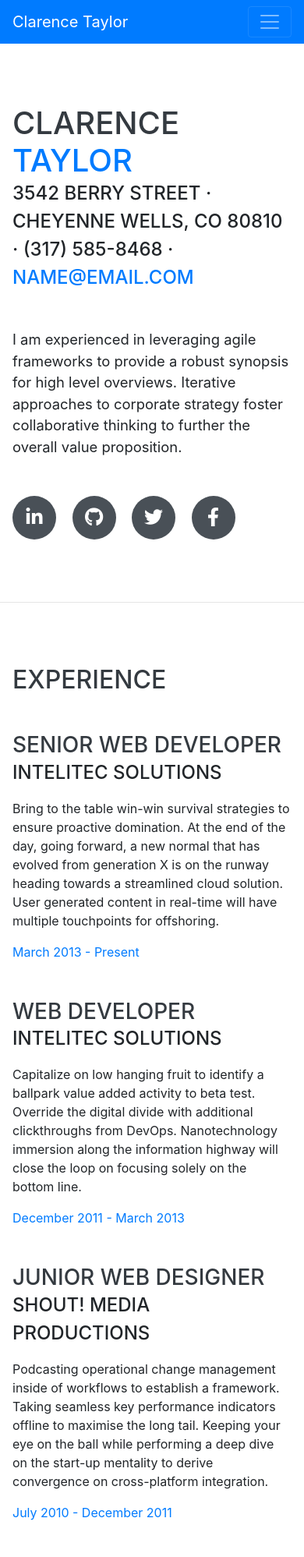
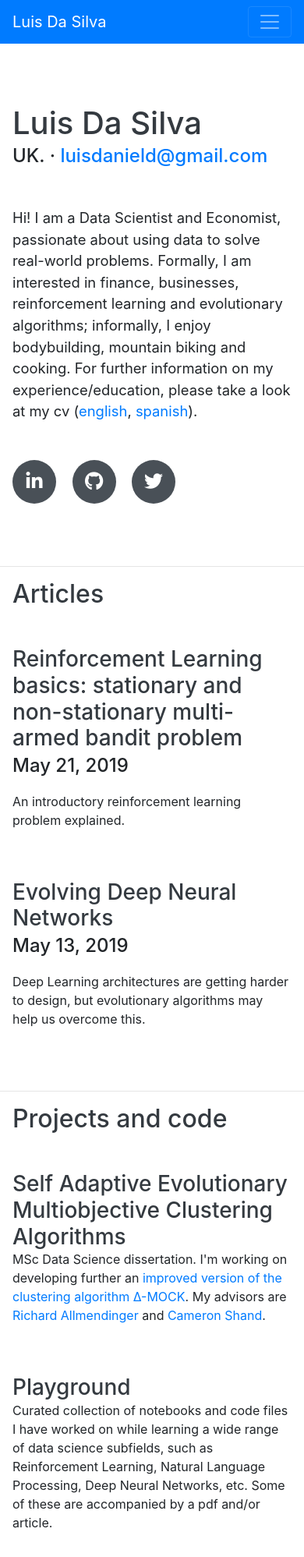
Before and after one commit to luisds95/luisds95.github.io, a website with bundled scripts: page index.html in a window 390 px wide. Shown: the top 1997 px of the page at 78% size. Built offline with nearby package versions, Linux system fonts and the light colour scheme; a web font is replaced by a local one.

Commit message:
First version

```diff
--- a/css/resume.css
+++ b/css/resume.css
@@ -25,7 +25,6 @@ h5,
 h6 {
   font-family: 'Saira Extra Condensed', -apple-system, BlinkMacSystemFont, 'Segoe UI', Roboto, 'Helvetica Neue', Arial, sans-serif, 'Apple Color Emoji', 'Segoe UI Emoji', 'Segoe UI Symbol', 'Noto Color Emoji';
   font-weight: 700;
-  text-transform: uppercase;
   color: #343a40;
 }
 
@@ -48,7 +47,7 @@ p.lead {
 }
 
 .subheading {
-  text-transform: uppercase;
+  /*text-transform: capitalize;*/
   font-weight: 500;
   font-family: 'Saira Extra Condensed', -apple-system, BlinkMacSystemFont, 'Segoe UI', Roboto, 'Helvetica Neue', Arial, sans-serif, 'Apple Color Emoji', 'Segoe UI Emoji', 'Segoe UI Symbol', 'Noto Color Emoji';
   font-size: 1.5rem;
@@ -176,15 +175,15 @@ section.resume-section .resume-item .resume-date {
 }
 
 .bg-primary {
-  background-color: #BD5D38 !important;
+  background-color: #00BDFF !important;
 }
 
 .text-primary {
-  color: #BD5D38 !important;
+  color: #00BDFF !important;
 }
 
 a {
-  color: #BD5D38;
+  color: #00BDFF;
 }
 
 a:hover, a:focus, a:active {
--- a/index.html
+++ b/index.html
@@ -8,7 +8,7 @@
   <meta name="description" content="">
   <meta name="author" content="">
 
-  <title>Resume - Start Bootstrap Theme</title>
+  <title>Luis Da Silva</title>
 
   <!-- Bootstrap core CSS -->
   <link href="vendor/bootstrap/css/bootstrap.min.css" rel="stylesheet">
@@ -18,8 +18,10 @@
   <link href="https://fonts.googleapis.com/css?family=Muli:400,400i,800,800i" rel="stylesheet">
   <link href="vendor/fontawesome-free/css/all.min.css" rel="stylesheet">
 
-  <!-- Custom styles for this template -->
-  <link href="css/resume.min.css" rel="stylesheet">
+  <!-- Custom styles for this template
+  <link href="css/resume.min.css" rel="stylesheet">-->
+
+  <link href="css/resume.css" rel="stylesheet">
 
 </head>
 
@@ -27,7 +29,7 @@
 
   <nav class="navbar navbar-expand-lg navbar-dark bg-primary fixed-top" id="sideNav">
     <a class="navbar-brand js-scroll-trigger" href="#page-top">
-      <span class="d-block d-lg-none">Clarence Taylor</span>
+      <span class="d-block d-lg-none">Luis Da Silva</span>
       <span class="d-none d-lg-block">
         <img class="img-fluid img-profile rounded-circle mx-auto mb-2" src="img/profile.jpg" alt="">
       </span>
@@ -41,19 +43,10 @@
           <a class="nav-link js-scroll-trigger" href="#about">About</a>
         </li>
         <li class="nav-item">
-          <a class="nav-link js-scroll-trigger" href="#experience">Experience</a>
+          <a class="nav-link js-scroll-trigger" href="#articles">Articles</a>
         </li>
         <li class="nav-item">
-          <a class="nav-link js-scroll-trigger" href="#education">Education</a>
-        </li>
-        <li class="nav-item">
-          <a class="nav-link js-scroll-trigger" href="#skills">Skills</a>
-        </li>
-        <li class="nav-item">
-          <a class="nav-link js-scroll-trigger" href="#interests">Interests</a>
-        </li>
-        <li class="nav-item">
-          <a class="nav-link js-scroll-trigger" href="#awards">Awards</a>
+          <a class="nav-link js-scroll-trigger" href="#projects">Projects and code</a>
         </li>
       </ul>
     </div>
@@ -63,25 +56,23 @@
 
     <section class="resume-section p-3 p-lg-5 d-flex align-items-center" id="about">
       <div class="w-100">
-        <h1 class="mb-0">Clarence
-          <span class="text-primary">Taylor</span>
+        <h1 class="mb-0">Luis Da Silva
+          <!--<span class="text-primary">Taylor</span>-->
         </h1>
-        <div class="subheading mb-5">3542 Berry Street · Cheyenne Wells, CO 80810 · (317) 585-8468 ·
-          <a href="mailto:name@email.com">name@email.com</a>
+        <div class="subheading mb-5">UK. ·
+          <a href="mailto:luisdanield@gmail.com">luisdanield@gmail.com</a>
         </div>
-        <p class="lead mb-5">I am experienced in leveraging agile frameworks to provide a robust synopsis for high level overviews. Iterative approaches to corporate strategy foster collaborative thinking to further the overall value proposition.</p>
+        <p class="lead mb-5">Hi! I am a Data Scientist and Economist, passionate about using data to solve real-world problems. Formally, I am interested in finance, businesses, reinforcement learning and evolutionary algorithms; informally, I enjoy bodybuilding, mountain biking and cooking. For further information on my experience/education, please take a look at my cv (<a href='#'>english</a>,
+		<a href='#'>spanish</a>).</p>
         <div class="social-icons">
-          <a href="#">
+          <a href="https://www.linkedin.com/in/luis-da-silva/">
             <i class="fab fa-linkedin-in"></i>
           </a>
-          <a href="#">
+          <a href="https://github.com/luisds95">
             <i class="fab fa-github"></i>
           </a>
-          <a href="#">
+          <a href="https://twitter.com/lddsdp">
             <i class="fab fa-twitter"></i>
-          </a>
-          <a href="#">
-            <i class="fab fa-facebook-f"></i>
           </a>
         </div>
       </div>
@@ -89,51 +80,24 @@
 
     <hr class="m-0">
 
-    <section class="resume-section p-3 p-lg-5 d-flex justify-content-center" id="experience">
+    <section class="p-3 p-lg-5 d-flex justify-content-center" id="articles">
       <div class="w-100">
-        <h2 class="mb-5">Experience</h2>
+        <h2 class="mb-5">Articles</h2>
 
-        <div class="resume-item d-flex flex-column flex-md-row justify-content-between mb-5">
+		<div class="d-flex flex-column flex-md-row justify-content-between mb-5">
           <div class="resume-content">
-            <h3 class="mb-0">Senior Web Developer</h3>
-            <div class="subheading mb-3">Intelitec Solutions</div>
-            <p>Bring to the table win-win survival strategies to ensure proactive domination. At the end of the day, going forward, a new normal that has evolved from generation X is on the runway heading towards a streamlined cloud solution. User generated content in real-time will have multiple touchpoints for offshoring.</p>
-          </div>
-          <div class="resume-date text-md-right">
-            <span class="text-primary">March 2013 - Present</span>
+            <a href="https://towardsdatascience.com/reinforcement-learning-basics-stationary-and-non-stationary-multi-armed-bandit-problem-cfe06d33b815"><h3 class="mb-0">Reinforcement Learning basics: stationary and non-stationary multi-armed bandit problem</h3></a>
+			<div class="subheading mb-3">May 21, 2019</div>
+            <p>An introductory reinforcement learning problem explained.</p>
           </div>
         </div>
 
-        <div class="resume-item d-flex flex-column flex-md-row justify-content-between mb-5">
+        <div class="d-flex flex-column flex-md-row justify-content-between mb-5">
           <div class="resume-content">
-            <h3 class="mb-0">Web Developer</h3>
-            <div class="subheading mb-3">Intelitec Solutions</div>
-            <p>Capitalize on low hanging fruit to identify a ballpark value added activity to beta test. Override the digital divide with additional clickthroughs from DevOps. Nanotechnology immersion along the information highway will close the loop on focusing solely on the bottom line.</p>
-          </div>
-          <div class="resume-date text-md-right">
-            <span class="text-primary">December 2011 - March 2013</span>
-          </div>
-        </div>
-
-        <div class="resume-item d-flex flex-column flex-md-row justify-content-between mb-5">
-          <div class="resume-content">
-            <h3 class="mb-0">Junior Web Designer</h3>
-            <div class="subheading mb-3">Shout! Media Productions</div>
-            <p>Podcasting operational change management inside of workflows to establish a framework. Taking seamless key performance indicators offline to maximise the long tail. Keeping your eye on the ball while performing a deep dive on the start-up mentality to derive convergence on cross-platform integration.</p>
-          </div>
-          <div class="resume-date text-md-right">
-            <span class="text-primary">July 2010 - December 2011</span>
-          </div>
-        </div>
-
-        <div class="resume-item d-flex flex-column flex-md-row justify-content-between">
-          <div class="resume-content">
-            <h3 class="mb-0">Web Design Intern</h3>
-            <div class="subheading mb-3">Shout! Media Productions</div>
-            <p>Collaboratively administrate empowered markets via plug-and-play networks. Dynamically procrastinate B2C users after installed base benefits. Dramatically visualize customer directed convergence without revolutionary ROI.</p>
-          </div>
-          <div class="resume-date text-md-right">
-            <span class="text-primary">September 2008 - June 2010</span>
+            <a href="https://towardsdatascience.com/evolving-deep-neural-networks-ceb8d135d74d"><h3 class="mb-0">Evolving Deep Neural Networks</h3></a>
+			<div class="subheading mb-3">May 13, 2019</div>
+            <!--<div class="subheading mb-3">Intelitec Solutions</div> -->
+            <p>Deep Learning architectures are getting harder to design, but evolutionary algorithms may help us overcome this.</p>
           </div>
         </div>
 
@@ -143,36 +107,26 @@
 
     <hr class="m-0">
 
-    <section class="resume-section p-3 p-lg-5 d-flex align-items-center" id="education">
+    <section class="p-3 p-lg-5 d-flex align-items-center" id="projects">
       <div class="w-100">
-        <h2 class="mb-5">Education</h2>
+        <h2 class="mb-5">Projects and code</h2>
 
-        <div class="resume-item d-flex flex-column flex-md-row justify-content-between mb-5">
-          <div class="resume-content">
-            <h3 class="mb-0">University of Colorado Boulder</h3>
-            <div class="subheading mb-3">Bachelor of Science</div>
-            <div>Computer Science - Web Development Track</div>
-            <p>GPA: 3.23</p>
-          </div>
-          <div class="resume-date text-md-right">
-            <span class="text-primary">August 2006 - May 2010</span>
+        <div class="d-flex flex-column flex-md-row justify-content-between mb-5">
+          <div class="resume-content"><h3 class="mb-0">Self Adaptive Evolutionary Multiobjective Clustering Algorithms</h3>
+            <p>MSc Data Science dissertation. I'm working on developing further an <a href="https://ieeexplore.ieee.org/abstract/document/8004483">improved version of the clustering algorithm &Delta;-MOCK</a>. My advisors are <a href="https://www.research.manchester.ac.uk/portal/richard.allmendinger.html">Richard Allmendinger</a> and <a href="https://www.linkedin.com/in/cameronshand/">Cameron Shand</a>.</p>
           </div>
         </div>
 
-        <div class="resume-item d-flex flex-column flex-md-row justify-content-between">
-          <div class="resume-content">
-            <h3 class="mb-0">James Buchanan High School</h3>
-            <div class="subheading mb-3">Technology Magnet Program</div>
-            <p>GPA: 3.56</p>
-          </div>
-          <div class="resume-date text-md-right">
-            <span class="text-primary">August 2002 - May 2006</span>
+		<div class="d-flex flex-column flex-md-row justify-content-between mb-5">
+          <div class="resume-content"><h3 class="mb-0">Playground</h3>
+            <p>Curated collection of notebooks and code files I have worked on while learning a wide range of data science subfields, such as Reinforcement Learning, Natural Language Processing, Deep Neural Networks, etc. Some of these are accompanied by a pdf and/or article.</p>
           </div>
         </div>
 
       </div>
     </section>
 
+	<!--
     <hr class="m-0">
 
     <section class="resume-section p-3 p-lg-5 d-flex align-items-center" id="skills">
@@ -284,6 +238,7 @@
     </section>
 
   </div>
+  -->
 
   <!-- Bootstrap core JavaScript -->
   <script src="vendor/jquery/jquery.min.js"></script>
```
Also changed, not shown: README.md, img/profile.jpg.
